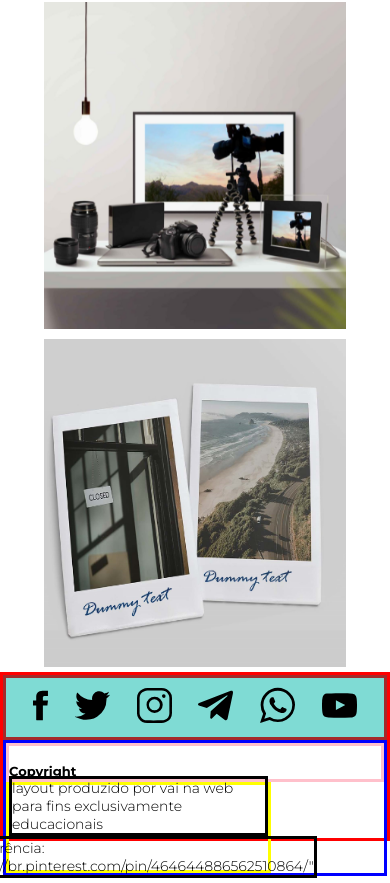
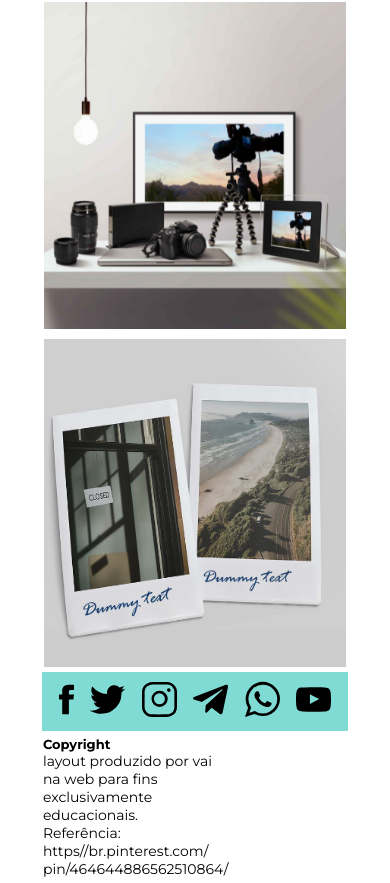
Before and after one commit to KauanJonatas/PortFlow, a plain HTML site: page index.html in a window 390 px wide. Shown: the part 4178-5061 px from the top of the page. Drawn offline with Linux system fonts and the light colour scheme.

Commit message:
fix div footer

```diff
--- a/index.html
+++ b/index.html
@@ -24,7 +24,6 @@
         </nav>
     </header>
 <main>
-        <div class="class-space"></div>
         <div class="banner">
             <h1>
                 <p class="indentP">imagine, </p>
@@ -64,8 +63,8 @@
         <div class="footerDiv">
             <p class="copyright">Copyright</p>
             <div class="layoutExclaimer">
-                <p>layout produzido por vai na web para fins exclusivamente educacionais</p>
-                <p>"Referência: https//br.pinterest.com/pin/464644886562510864/"</p>
+                <p>layout produzido por vai na web para fins exclusivamente educacionais.</p>
+                <p>Referência: https//br.pinterest.com/ pin/464644886562510864/</p>
             </div>
         </div>
     </footer>
--- a/style.css
+++ b/style.css
@@ -146,7 +146,6 @@ footer{
 .footerDiv{
     display: flex;
     justify-content: space-between;
-    border: solid;
     width: 30%;
 }
 /*Social Medias Icons*/
@@ -177,14 +176,11 @@ footer{
 .layoutExclaimer {
     display: flex;
     flex-direction: column;
-    align-items: center;
-    justify-content: center;
-    width: fit-content;
     font-family: 'Montserrat', sans-serif;
-    font-weight: lighter;
+    font-weight: normal;
     font-size: 10px;
+    width: 400px;
 }
-
 .copyright{
     display: flex;
     align-items: center;
@@ -194,12 +190,14 @@ footer{
 }
 
 
+
 /* @media (phone) */
 @media (max-width: 593px) {
 
     main{
         pointer-events: none;
     }
+
     .menuBox{
         display: flex;
         align-items: center;
@@ -219,7 +217,7 @@ footer{
         align-items: none;
         justify-content: start;
         height: 10vw;
-        width: 100vw;
+        width: 100%;
     }
     header h2{
         text-align: center;
@@ -263,11 +261,8 @@ footer{
     }
 
     footer{
-        border: solid red;
-        justify-content: start;
         flex-direction: column;
-        height: 20vh;
-        width: 100%;
+        height: 25vh;
         background-color: white;
     }
 
@@ -277,9 +272,8 @@ footer{
 
     .netsAcess div {
         background-color: #7fdbd4;
-        border: solid brown;
         justify-content: space-evenly;
-        width: 100%;
+        width: 78.5%;
     }
 
     .netsAcess div img{
@@ -292,27 +286,14 @@ footer{
 
     .footerDiv{
         display: flex;
+        justify-content: center;
         flex-direction: column;
-        border: solid blue;
-        width: 100%;
+        width: 78%;
         height: 100%;
     }
 
-    .copyright{
-        align-items: flex-end;
-        height: 40%;
-        border: solid pink;
+    .layoutExclaimer{
+        width: 60%;
+        font-size: 14px;
     }
-
-    .layoutExclaimer{
-        font-size: 14px;
-        width: 70%;
-        border: solid yellow;
-        height: 70%;
-    }
-
-    .layoutExclaimer p{
-        border: solid;
-    }
-
 }
```
